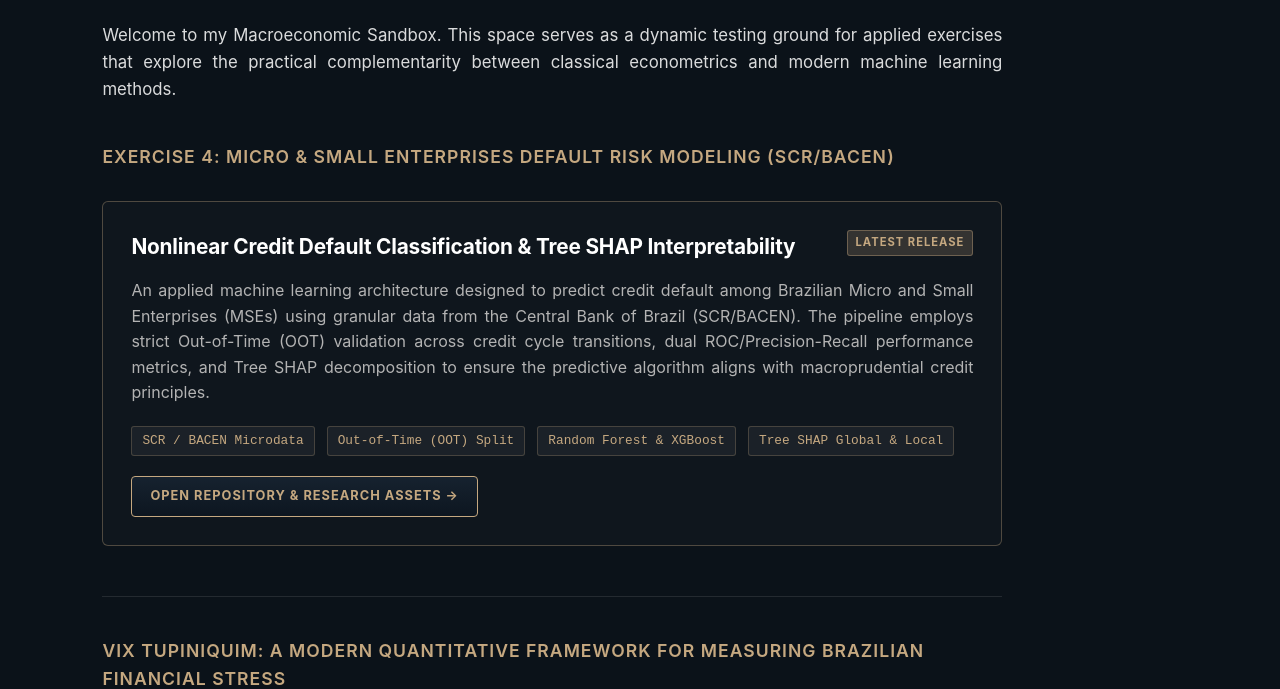
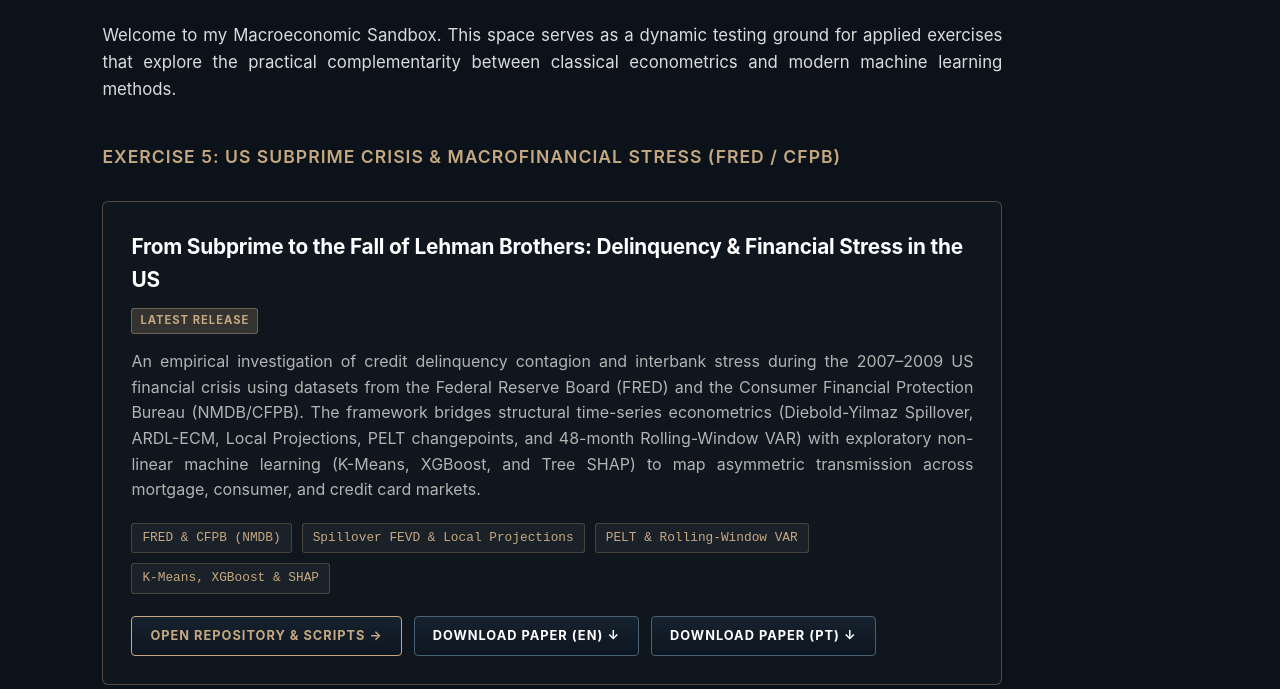
Before and after one commit to Itaiguara-Bezerra/itaiguara-bezerra.github.io, a plain HTML site: page lab.html in a window 1280 px wide. Shown: the part 263-952 px from the top of the page. Drawn offline with Linux system fonts and the light colour scheme.

Commit message:
Update lab.html

```diff
--- a/lab.html
+++ b/lab.html
@@ -168,9 +168,9 @@
 
         .featured-meta {
             display: flex;
-            gap: 12px;
+            gap: 10px;
             flex-wrap: wrap;
-            margin-bottom: 20px;
+            margin-bottom: 22px;
         }
 
         .meta-pill {
@@ -181,6 +181,12 @@
             padding: 4px 10px;
             border-radius: 3px;
             border: 1px solid rgba(197, 168, 128, 0.25);
+        }
+
+        .btn-action-group {
+            display: flex;
+            gap: 12px;
+            flex-wrap: wrap;
         }
 
         .btn-lab-action {
@@ -203,6 +209,18 @@
             background: #c5a880;
             color: #0b1219;
             box-shadow: 0px 4px 15px rgba(197, 168, 128, 0.3);
+        }
+
+        .btn-lab-secondary {
+            border-color: #4a6175;
+            color: #ffffff;
+        }
+
+        .btn-lab-secondary:hover {
+            background: #4a6175;
+            color: #ffffff;
+            border-color: #8faec9;
+            box-shadow: 0px 4px 15px rgba(74, 97, 117, 0.35);
         }
 
         /* --- METHODOLOGICAL TREE --- */
@@ -506,32 +524,46 @@
         </p>
 
         <!-- ========================================== -->
-        <!-- EXERCISE 4: FEATURED RECENT WORK (TOP)    -->
+        <!-- EXERCISE 5: FEATURED RECENT WORK (TOP)    -->
         <!-- ========================================== -->
         <h2 class="section-subtitle" style="margin-top: 40px;">
-            Exercise 4: Micro &amp; Small Enterprises Default Risk Modeling (SCR/BACEN)
+            Exercise 5: US Subprime Crisis &amp; Macrofinancial Stress (FRED / CFPB)
         </h2>
 
         <div class="featured-card">
             <div class="featured-header">
-                <h3 class="featured-title">Nonlinear Credit Default Classification &amp; Tree SHAP Interpretability</h3>
+                <h3 class="featured-title">From Subprime to the Fall of Lehman Brothers: Delinquency &amp; Financial Stress in the US</h3>
                 <span class="node-status status-published">Latest Release</span>
             </div>
             <p class="featured-desc">
-                An applied machine learning architecture designed to predict credit default among Brazilian Micro and Small Enterprises (MSEs) using granular data from the Central Bank of Brazil (SCR/BACEN). The pipeline employs strict Out-of-Time (OOT) validation across credit cycle transitions, dual ROC/Precision-Recall performance metrics, and Tree SHAP decomposition to ensure the predictive algorithm aligns with macroprudential credit principles.
+                An empirical investigation of credit delinquency contagion and interbank stress during the 2007–2009 US financial crisis using datasets from the Federal Reserve Board (FRED) and the Consumer Financial Protection Bureau (NMDB/CFPB). The framework bridges structural time-series econometrics (Diebold-Yilmaz Spillover, ARDL-ECM, Local Projections, PELT changepoints, and 48-month Rolling-Window VAR) with exploratory non-linear machine learning (K-Means, XGBoost, and Tree SHAP) to map asymmetric transmission across mortgage, consumer, and credit card markets.
             </p>
             <div class="featured-meta">
-                <span class="meta-pill">SCR / BACEN Microdata</span>
-                <span class="meta-pill">Out-of-Time (OOT) Split</span>
-                <span class="meta-pill">Random Forest &amp; XGBoost</span>
-                <span class="meta-pill">Tree SHAP Global &amp; Local</span>
+                <span class="meta-pill">FRED &amp; CFPB (NMDB)</span>
+                <span class="meta-pill">Spillover FEVD &amp; Local Projections</span>
+                <span class="meta-pill">PELT &amp; Rolling-Window VAR</span>
+                <span class="meta-pill">K-Means, XGBoost &amp; SHAP</span>
             </div>
-            <a href="https://github.com/Itaiguara-Bezerra/Data-Economics-Projects/tree/main/MSE_Default_Risk_Brazil"
-               target="_blank"
-               rel="noopener noreferrer"
-               class="btn-lab-action">
-                Open Repository &amp; Research Assets &rarr;
-            </a>
+            <div class="btn-action-group">
+                <a href="https://github.com/Itaiguara-Bezerra/Data-Economics-Projects/tree/main/Subprime_Crisis_Dynamics_US"
+                   target="_blank"
+                   rel="noopener noreferrer"
+                   class="btn-lab-action">
+                    Open Repository &amp; Scripts &rarr;
+                </a>
+                <a href="https://github.com/Itaiguara-Bezerra/Data-Economics-Projects/blob/main/Subprime_Crisis_Dynamics_US/macrofinancial_dynamics_2008_crisis_us.pdf?raw=true"
+                   target="_blank"
+                   rel="noopener noreferrer"
+                   class="btn-lab-action btn-lab-secondary">
+                    Download Paper (EN) &darr;
+                </a>
+                <a href="https://github.com/Itaiguara-Bezerra/Data-Economics-Projects/blob/main/Subprime_Crisis_Dynamics_US/dinamica_macrofinanceira_crise_2008_eua.pdf?raw=true"
+                   target="_blank"
+                   rel="noopener noreferrer"
+                   class="btn-lab-action btn-lab-secondary">
+                    Download Paper (PT) &darr;
+                </a>
+            </div>
         </div>
 
         <hr>
@@ -752,8 +784,8 @@
 
         <div class="grid-placeholder">
 
-            <!-- 1. EXERCISE 4 (NEWEST) -->
-            <a href="https://github.com/Itaiguara-Bezerra/Data-Economics-Projects/tree/main/MSE_Default_Risk_Brazil"
+            <!-- 1. EXERCISE 5 (NEWEST) -->
+            <a href="https://github.com/Itaiguara-Bezerra/Data-Economics-Projects/tree/main/Subprime_Crisis_Dynamics_US"
                target="_blank"
                rel="noopener noreferrer"
                class="card-lab active-card"
@@ -761,6 +793,29 @@
 
                 <div>
                     <div class="card-title" style="color: #c5a880;">
+                        Subprime Crisis Dynamics US
+                    </div>
+
+                    <div class="card-desc">
+                        US delinquency contagion and interbank stress (2007–2009) via FRED &amp; CFPB data, Spillover FEVD, Rolling-Window VAR, and XGBoost/SHAP.
+                    </div>
+                </div>
+
+                <div class="node-status status-published"
+                     style="align-self: flex-start;">
+                    Open Repository &rarr;
+                </div>
+
+            </a>
+
+            <!-- 2. EXERCISE 4 -->
+            <a href="https://github.com/Itaiguara-Bezerra/Data-Economics-Projects/tree/main/MSE_Default_Risk_Brazil"
+               target="_blank"
+               rel="noopener noreferrer"
+               class="card-lab active-card">
+
+                <div>
+                    <div class="card-title">
                         MSE Default Risk Brazil
                     </div>
 
@@ -776,7 +831,7 @@
 
             </a>
 
-            <!-- 2. VIX III -->
+            <!-- 3. VIX III -->
             <a href="https://github.com/Itaiguara-Bezerra/Data-Economics-Projects/tree/main/VIX_Tupiniquim_III"
                target="_blank"
                rel="noopener noreferrer"
@@ -800,7 +855,7 @@
 
             </a>
 
-            <!-- 3. VIX II -->
+            <!-- 4. VIX II -->
             <a href="https://github.com/Itaiguara-Bezerra/Data-Economics-Projects/tree/main/VIX_Tupiniquim_II"
                target="_blank"
                rel="noopener noreferrer"
@@ -824,7 +879,7 @@
 
             </a>
 
-            <!-- 4. VIX I (OLDEST) -->
+            <!-- 5. VIX I (OLDEST) -->
             <a href="https://github.com/Itaiguara-Bezerra/Data-Economics-Projects/tree/main/VIX_Tupiniquim_I"
                target="_blank"
                rel="noopener noreferrer"
```
